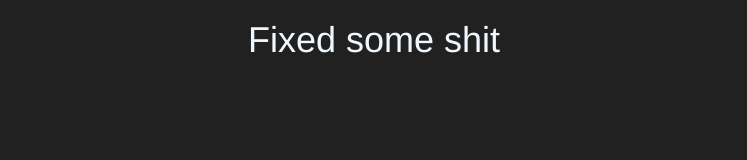
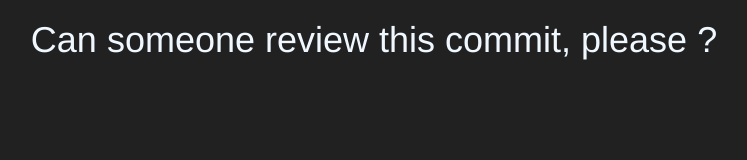
Before and after one commit to marnoux/stunning-dollop, a plain HTML site: page index.html in a window 1280 px wide. Shown: the whole page, without its empty margins (266-1013 px from the left). Drawn offline with nearby package versions, Linux system fonts and the light colour scheme.

Commit message:
Can someone review this commit, please ?

```diff
--- a/index.html
+++ b/index.html
@@ -1,3 +1,3 @@
-<html lang="en"> <head> <meta charset="UTF-8" /> <meta http-equiv="X-UA-Compatible" content="IE=edge" /> <meta name="viewport" content="width=device-width, initial-scale=1.0" /> <title>Fixed some shit</title> <!-- Latest compiled and minified CSS --> <link rel="stylesheet" href="https://maxcdn.bootstrapcdn.com/bootstrap/3.3.7/css/bootstrap.min.css" integrity="sha384-BVYiiSIFeK1dGmJRAkycuHAHRg32OmUcww7on3RYdg4Va+PmSTsz/K68vbdEjh4u" crossorigin="anonymous" />
+<html lang="en"> <head> <meta charset="UTF-8" /> <meta http-equiv="X-UA-Compatible" content="IE=edge" /> <meta name="viewport" content="width=device-width, initial-scale=1.0" /> <title>Can someone review this commit, please ?</title> <!-- Latest compiled and minified CSS --> <link rel="stylesheet" href="https://maxcdn.bootstrapcdn.com/bootstrap/3.3.7/css/bootstrap.min.css" integrity="sha384-BVYiiSIFeK1dGmJRAkycuHAHRg32OmUcww7on3RYdg4Va+PmSTsz/K68vbdEjh4u" crossorigin="anonymous" />
 
- <!-- Optional theme --> <link rel="stylesheet" href="https://maxcdn.bootstrapcdn.com/bootstrap/3.3.7/css/bootstrap-theme.min.css" integrity="sha384-rHyoN1iRsVXV4nD0JutlnGaslCJuC7uwjduW9SVrLvRYooPp2bWYgmgJQIXwl/Sp" crossorigin="anonymous" /> <style> body, h1 { background-color: #212121; color: aliceblue; } </style> </head> <body> <div class="container"> <div class="row"> <div class="col-12 p-3"> <h1 style="text-align: center">Fixed some shit</h1> </div> </div> </div> </body> </html>
+ <!-- Optional theme --> <link rel="stylesheet" href="https://maxcdn.bootstrapcdn.com/bootstrap/3.3.7/css/bootstrap-theme.min.css" integrity="sha384-rHyoN1iRsVXV4nD0JutlnGaslCJuC7uwjduW9SVrLvRYooPp2bWYgmgJQIXwl/Sp" crossorigin="anonymous" /> <style> body, h1 { background-color: #212121; color: aliceblue; } </style> </head> <body> <div class="container"> <div class="row"> <div class="col-12 p-3"> <h1 style="text-align: center">Can someone review this commit, please ?</h1> </div> </div> </div> </body> </html>
```
Also changed, not shown: 1 other file.
